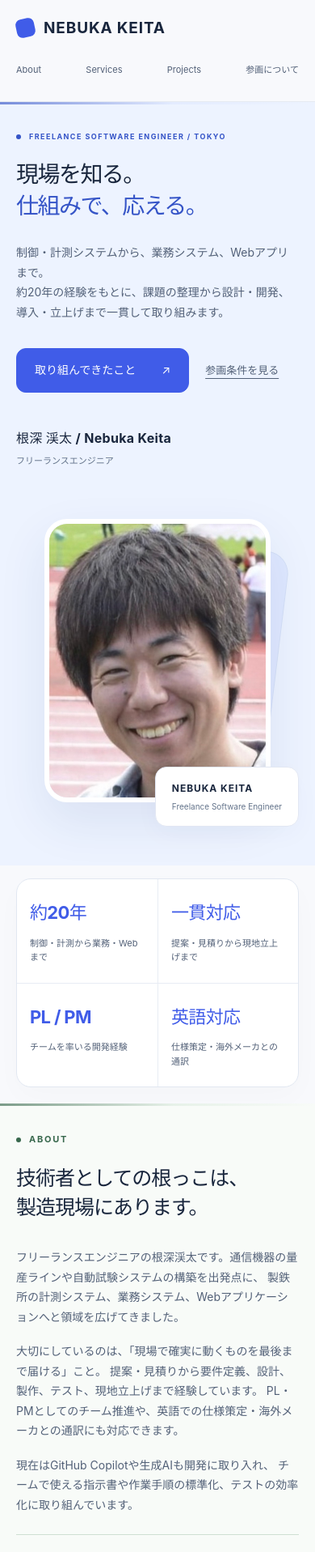
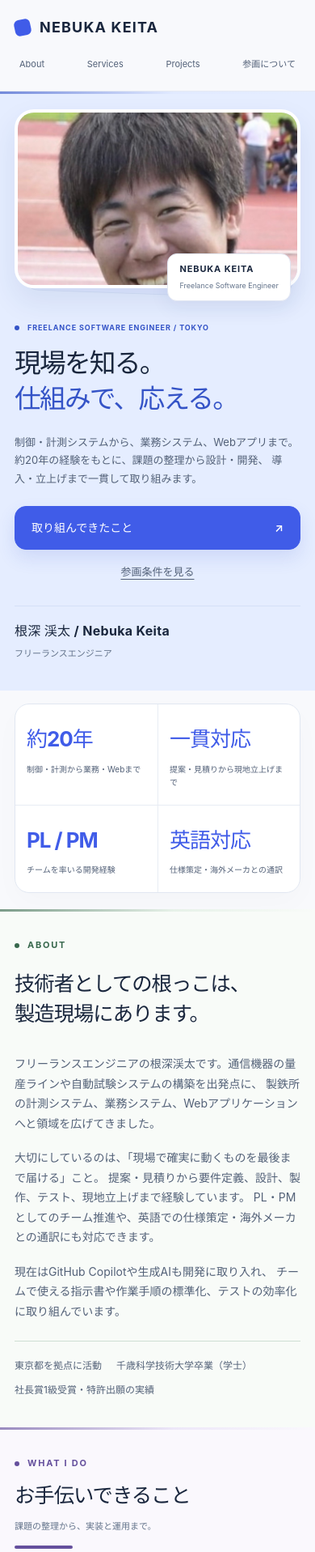
Before and after one commit to nebuka-radix/homepage, a Vue app: page / in a window 390 px wide. Shown: the top 1917 px of the page at 81% size. Built offline with nearby package versions, Linux system fonts and the light colour scheme.

Commit message:
スマートフォン向けの写真配置と視覚演出を強化

```diff
--- a/src/App.vue
+++ b/src/App.vue
@@ -1,4 +1,5 @@
 <script setup lang="ts">
+import { useMobilePresentation } from './composables/useMobilePresentation'
 import { ref as createPhotoRef } from 'vue'
 import { useSceneColors } from './composables/useSceneColors'
 import { usePageAnimations } from './composables/usePageAnimations'
@@ -269,10 +270,15 @@ useSceneColors()
 
 const profilePhotoFailed = createPhotoRef(false)
 const profilePhotoUrl = `${import.meta.env.BASE_URL}images/profile.jpg`
+
+useMobilePresentation()
 </script>
 
 <template>
   <v-app>
+    <div class="mobile-reading-progress" aria-hidden="true">
+      <span data-mobile-progress></span>
+    </div>
     <a class="skip-link" href="#main-content">メインコンテンツへ</a>
 
     <header class="site-header">
--- /dev/null
+++ b/src/composables/useMobilePresentation.ts
@@ -0,0 +1,100 @@
+import { onMounted, onUnmounted } from 'vue'
+import { gsap } from 'gsap'
+import { ScrollTrigger } from 'gsap/ScrollTrigger'
+
+gsap.registerPlugin(ScrollTrigger)
+
+export function useMobilePresentation() {
+  let media: ReturnType<typeof gsap.matchMedia> | undefined
+  let frame: number | undefined
+  let disposed = false
+
+  const refresh = () => {
+    if (disposed) return
+
+    if (frame !== undefined) {
+      window.cancelAnimationFrame(frame)
+    }
+
+    frame = window.requestAnimationFrame(() => {
+      frame = undefined
+      if (!disposed) ScrollTrigger.refresh()
+    })
+  }
+
+  onMounted(() => {
+    const root = document.getElementById('app')
+    if (!root) return
+
+    media = gsap.matchMedia()
+
+    media.add(
+      '(max-width: 700px) and (prefers-reduced-motion: no-preference)',
+      () => {
+        const progress = root.querySelector<HTMLElement>(
+          '[data-mobile-progress]',
+        )
+
+        if (progress) {
+          gsap.fromTo(
+            progress,
+            { scaleX: 0 },
+            {
+              scaleX: 1,
+              ease: 'none',
+              scrollTrigger: {
+                start: 0,
+                end: 'max',
+                scrub: true,
+                invalidateOnRefresh: true,
+              },
+            },
+          )
+        }
+
+        // 既存演出のtransform・opacityとは異なるプロパティを使用
+        const headings = root.querySelectorAll<HTMLElement>(
+          '.scene-section .section-heading',
+        )
+
+        headings.forEach((heading) => {
+          gsap.fromTo(
+            heading,
+            { '--mobile-rule': 0.15 },
+            {
+              '--mobile-rule': 1,
+              duration: 0.75,
+              ease: 'power3.out',
+              scrollTrigger: {
+                trigger: heading,
+                start: 'top 92%',
+                once: true,
+              },
+            },
+          )
+        })
+      },
+      root,
+    )
+
+    refresh()
+
+    if (document.readyState !== 'complete') {
+      window.addEventListener('load', refresh, { once: true })
+    }
+
+    void document.fonts.ready.then(refresh)
+  })
+
+  onUnmounted(() => {
+    disposed = true
+    window.removeEventListener('load', refresh)
+
+    if (frame !== undefined) {
+      window.cancelAnimationFrame(frame)
+    }
+
+    media?.revert()
+    media = undefined
+  })
+}
--- a/src/styles/main.css
+++ b/src/styles/main.css
@@ -1300,3 +1300,363 @@ h3,
 }
 
 /* compact-section-spacing:end */
+
+/* mobile-presentation:start */
+
+.mobile-reading-progress {
+  display: none;
+}
+
+@media (max-width: 700px) {
+  .mobile-reading-progress {
+    position: fixed;
+    inset: 0 0 auto;
+    z-index: 2000;
+    display: block;
+    height: 3px;
+    pointer-events: none;
+  }
+
+  .mobile-reading-progress > span {
+    display: block;
+    width: 100%;
+    height: 100%;
+    background: linear-gradient(90deg, #3554c7, #9c66d2, #328b79);
+    transform: scaleX(0);
+    transform-origin: left center;
+  }
+
+  .page-width {
+    width: calc(100% - 36px);
+  }
+
+  .header-inner {
+    gap: 8px;
+    min-height: 0;
+    padding-block: 18px 10px;
+  }
+
+  .header-inner .brand {
+    font-size: 18px;
+    letter-spacing: 0.065em;
+  }
+
+  .brand-mark {
+    width: 20px;
+    height: 20px;
+    border-radius: 6px;
+  }
+
+  .navigation {
+    gap: 4px;
+  }
+
+  .navigation a {
+    display: inline-flex;
+    align-items: center;
+    justify-content: center;
+    min-height: 44px;
+    padding: 8px 6px;
+    font-size: 11px;
+  }
+
+  /* スマートフォンではテーマの違いを明確に */
+  [data-scene="hero"] {
+    --scene-bg: #e5edff;
+    --scene-entry: #f5f8ff;
+  }
+
+  [data-scene="about"] {
+    --scene-bg: #e3f0e6;
+  }
+
+  [data-scene="services"] {
+    --scene-bg: #eae2fa;
+  }
+
+  [data-scene="projects"] {
+    --scene-bg: #dff0f5;
+  }
+
+  [data-scene="career"] {
+    --scene-bg: #f4e8d6;
+  }
+
+  [data-scene="skills"] {
+    --scene-bg: #e0e9f5;
+  }
+
+  [data-scene="approach"] {
+    --scene-bg: #f7e2e9;
+  }
+
+  [data-scene="availability"] {
+    --scene-bg: #dcefe5;
+  }
+
+  /* 写真 → キャッチコピーの順で見せる */
+  [data-scene="hero"] {
+    padding-top: 22px;
+  }
+
+  .scene-section .hero {
+    display: flex;
+    flex-direction: column;
+    align-items: stretch;
+    gap: 26px;
+  }
+
+  .hero-copy {
+    order: 2;
+  }
+
+  .hero-art.portrait-area {
+    order: 1;
+    width: 100%;
+    min-height: 0;
+    margin: 0;
+    padding: 0 0 16px;
+  }
+
+  .portrait-area .portrait-frame {
+    width: 100%;
+    max-height: 260px;
+    aspect-ratio: 16 / 10;
+    border-width: 4px;
+    border-radius: 24px;
+    box-shadow: 0 16px 35px #233d8018;
+  }
+
+  .portrait-area .profile-photo {
+    object-position: center 35%;
+  }
+
+  .portrait-area .portrait-backdrop {
+    inset: 8px 6px 8px auto;
+    width: calc(100% - 16px);
+    height: auto;
+    aspect-ratio: auto;
+    border-radius: 24px;
+    transform: rotate(2deg);
+  }
+
+  .portrait-area .portrait-label {
+    right: 12px;
+    bottom: 0;
+    padding: 10px 14px;
+    border-radius: 12px;
+    box-shadow: 0 8px 24px #233d8010;
+  }
+
+  .portrait-label-name {
+    font-size: 11px;
+  }
+
+  .portrait-label > span:last-child {
+    font-size: 9px;
+  }
+
+  .portrait-fallback {
+    gap: 12px;
+  }
+
+  .portrait-fallback > span {
+    font-size: 64px;
+  }
+
+  .hero .eyebrow {
+    margin-bottom: 14px;
+    font-size: 9px;
+    letter-spacing: 0.1em;
+  }
+
+  .hero h1 {
+    margin: 0;
+    font-size: clamp(30px, 8.4vw, 46px);
+    line-height: 1.35;
+    letter-spacing: -0.055em;
+  }
+
+  .hero-description {
+    margin-top: 20px;
+    font-size: 13px;
+    line-height: 1.75;
+  }
+
+  .hero-actions {
+    display: grid;
+    grid-template-columns: minmax(0, 1fr);
+    gap: 4px;
+    margin-top: 22px;
+  }
+
+  .hero-actions .primary-link {
+    width: 100%;
+    min-height: 54px;
+    padding-inline: 20px;
+    border-radius: 14px;
+    box-shadow: 0 10px 22px #3554c722;
+    font-weight: 600;
+  }
+
+  .hero-actions .secondary-link {
+    display: flex;
+    align-items: center;
+    justify-content: center;
+    min-height: 44px;
+    text-underline-offset: 4px;
+  }
+
+  .hero-signature {
+    margin-top: 18px;
+    padding-top: 16px;
+    border-top: 1px solid var(--scene-border);
+  }
+
+  /* 数字を視線の起点に */
+  .highlight-grid {
+    border-radius: 18px;
+  }
+
+  .highlight-item {
+    gap: 6px;
+    padding: 20px 14px;
+  }
+
+  .highlight-value {
+    font-size: 26px;
+    letter-spacing: -0.04em;
+  }
+
+  .highlight-label {
+    font-size: 10px;
+  }
+
+  /* セクションの見出しに短いカラールール */
+  .scene-section .section-heading {
+    position: relative;
+    padding-bottom: 18px;
+  }
+
+  .scene-section .section-heading::after {
+    content: '';
+    position: absolute;
+    left: 0;
+    bottom: 0;
+    width: 72px;
+    height: 4px;
+    border-radius: 4px;
+    background: var(--scene-accent);
+    transform: scaleX(var(--mobile-rule, 1));
+    transform-origin: left center;
+  }
+
+  .scene-section h2 {
+    font-size: clamp(24px, 6.5vw, 30px);
+    line-height: 1.45;
+  }
+
+  .scene-section .section-caption {
+    font-size: 11px;
+    line-height: 1.6;
+  }
+
+  /* サービスカード */
+  .scene-section .service-card {
+    position: relative;
+    padding: 26px 22px;
+    border-radius: 20px !important;
+    border-top: 3px solid var(--scene-accent);
+  }
+
+  .service-card .card-number {
+    margin-bottom: 14px;
+    font-size: 32px;
+    font-weight: 650;
+    line-height: 1;
+    letter-spacing: -0.05em;
+  }
+
+  .service-card h3 {
+    font-size: 19px;
+  }
+
+  .service-description {
+    margin-block: 14px 20px;
+  }
+
+  /* 案件はメタ情報と本文の区切りを強調 */
+  .scene-section .project-card {
+    padding: 24px 20px;
+    border-radius: 20px !important;
+  }
+
+  .project-meta {
+    padding-left: 12px;
+    border-left: 3px solid var(--scene-accent);
+  }
+
+  .project-body h3 {
+    font-size: 19px;
+  }
+
+  .scene-section .tag-list {
+    gap: 6px;
+  }
+
+  .scene-section .tag-list li {
+    padding: 6px 9px;
+    font-size: 10px;
+  }
+
+  .timeline-card {
+    box-shadow: 0 10px 24px #523a1708;
+  }
+
+  .timeline-date time {
+    font-size: 14px;
+  }
+
+  .skill-group {
+    padding: 20px;
+    border: 1px solid var(--scene-border);
+    border-radius: 18px;
+    background: #ffffffb8;
+  }
+
+  .skills-grid {
+    gap: 14px;
+  }
+
+  .principle {
+    padding-block: 22px;
+  }
+
+  .principle-number {
+    font-size: 18px;
+    font-weight: 600;
+  }
+
+  .scene-section .availability-details {
+    border-top: 3px solid var(--scene-accent);
+    box-shadow: 0 12px 28px #286c5708;
+  }
+}
+
+@media (max-width: 360px) {
+  .hero h1 {
+    font-size: 29px;
+  }
+
+  .portrait-area .portrait-frame {
+    aspect-ratio: 16 / 11;
+  }
+}
+
+@media (prefers-reduced-motion: reduce) {
+  .mobile-reading-progress {
+    display: none;
+  }
+}
+
+/* mobile-presentation:end */
```
